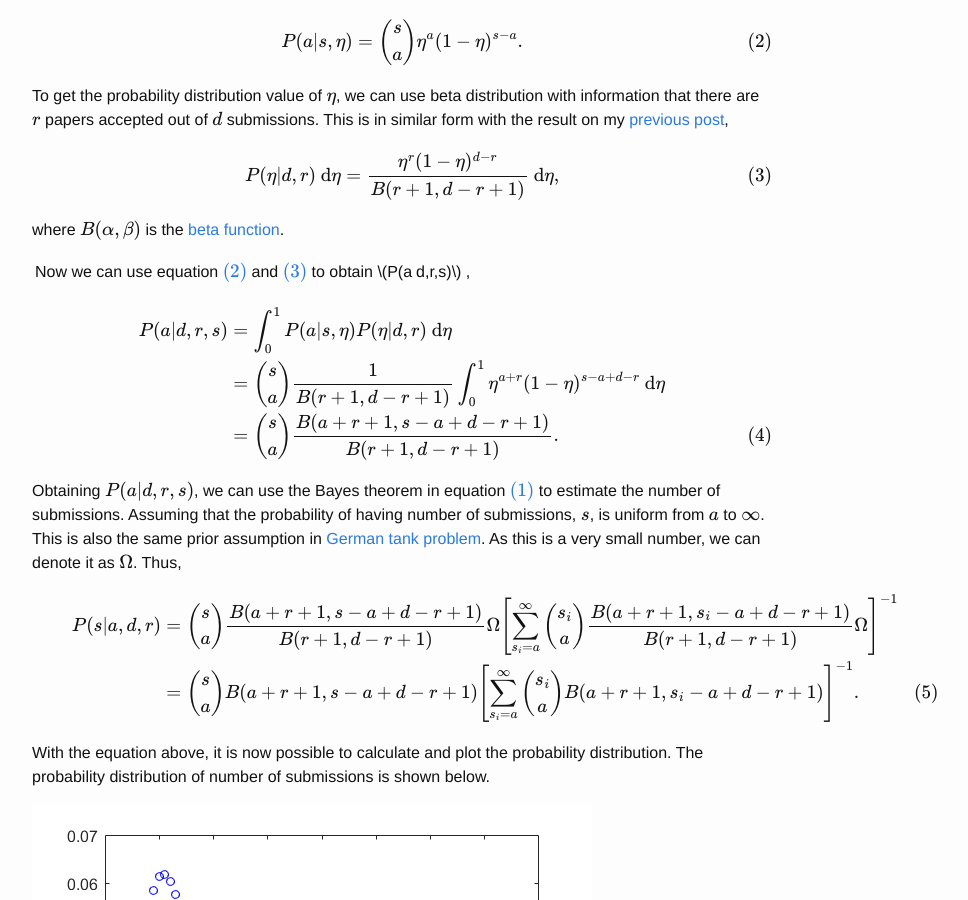
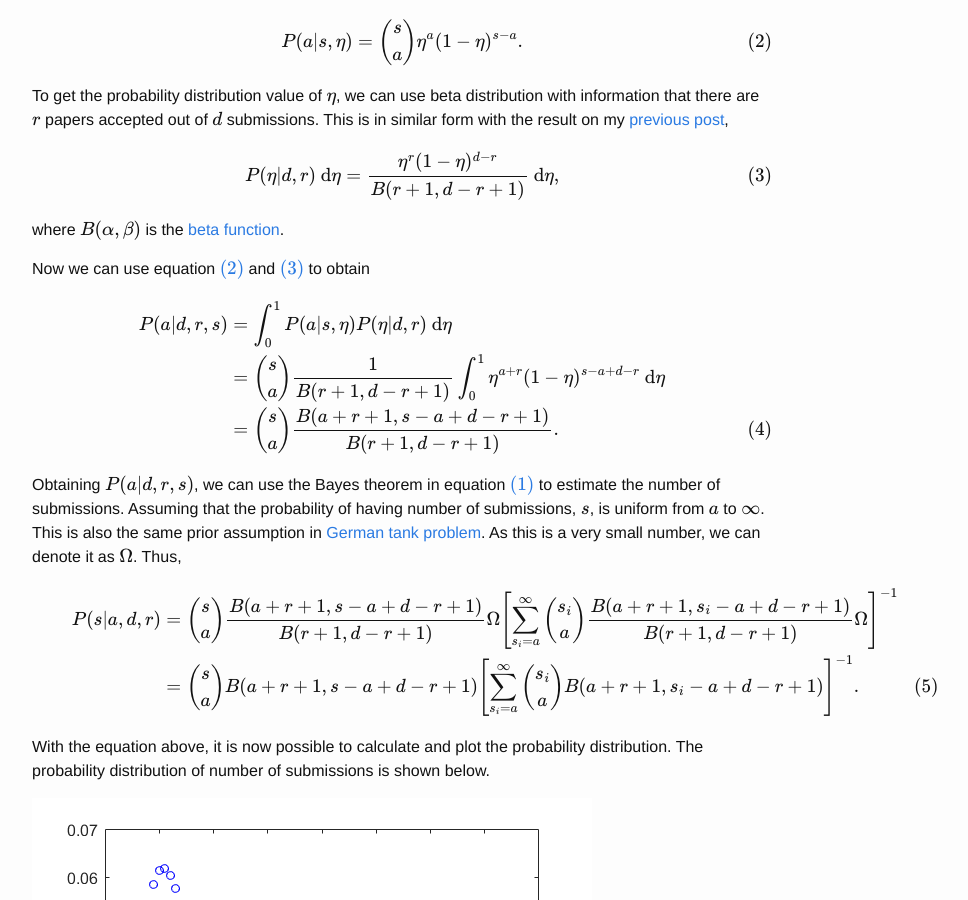
Before and after one commit to mfkasim1/mfkasim1.github.io, a Jekyll site: the page built from _posts/2016-12-10-how-many-papers-were-submitted.markdown, in a window 1280 px wide and 900 px high, scrolled down 1238 px. Shown: the whole window, without its empty margins (238-1206 px from the left). Built offline with Jekyll 4.4.1, drawn with Linux system fonts in a browser that asks for light colours; formulas are drawn with MathJax 3; comment, search, counter and statistics services are not loaded.

Commit message:
Try to fix

```diff
--- a/_posts/2016-12-10-how-many-papers-were-submitted.markdown
+++ b/_posts/2016-12-10-how-many-papers-were-submitted.markdown
@@ -53,7 +53,7 @@ P(\eta | d,r)\ \mathrm{d}\eta = \frac{\eta^r (1-\eta)^{d-r}}{B(r+1,d-r+1)}\ \mat
 
 where \\(B(\alpha, \beta)\\) is the [beta function](https://en.wikipedia.org/wiki/Beta_function).
 
-Now we can use equation \eqref{eq:a-s-eta} and \eqref{eq:eta-d-r} to obtain \\(P(a|d,r,s)\\) ,
+Now we can use equation \eqref{eq:a-s-eta} and \eqref{eq:eta-d-r} to obtain
 
 $$\begin{align}
 \label{eq:a-d-r-s}
```
